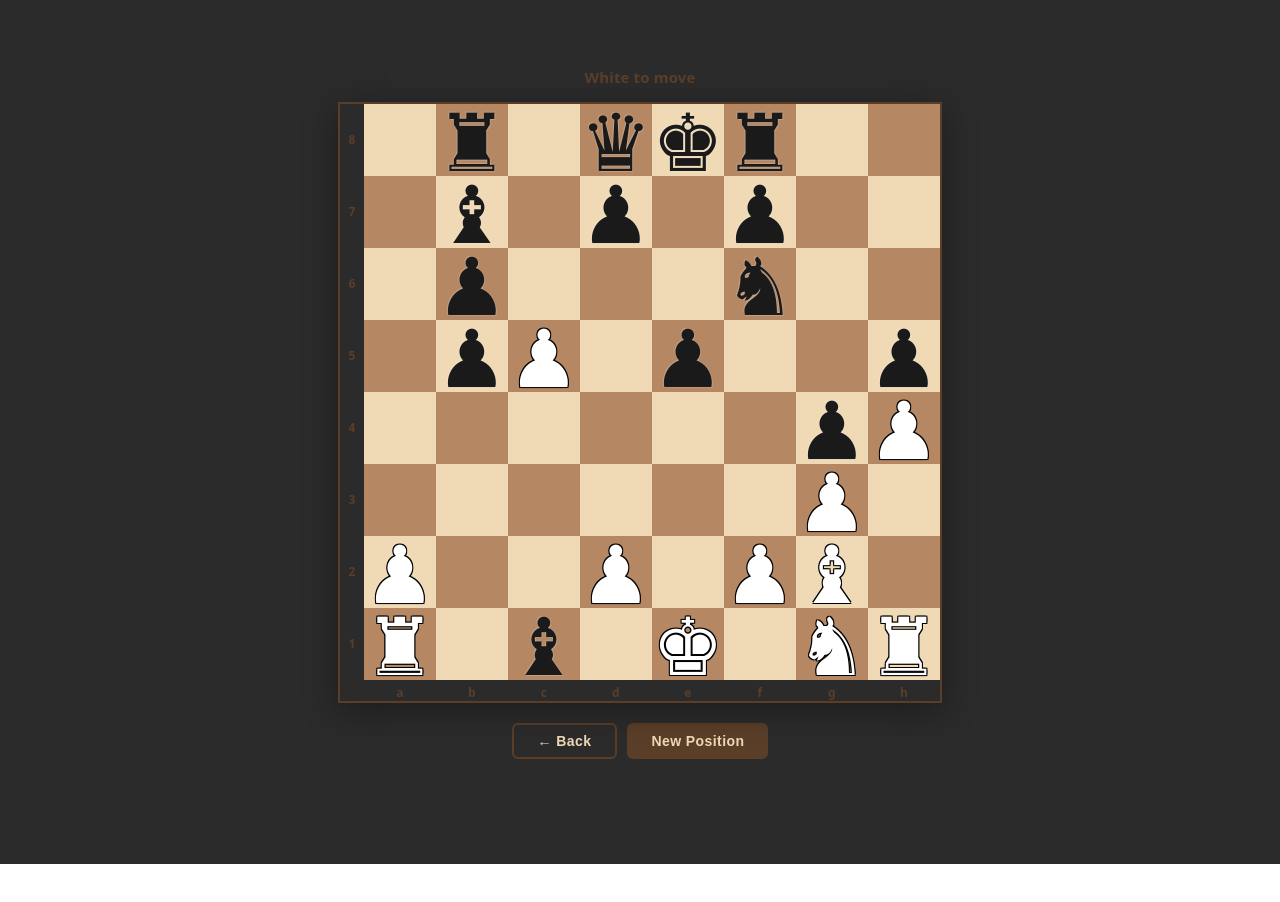
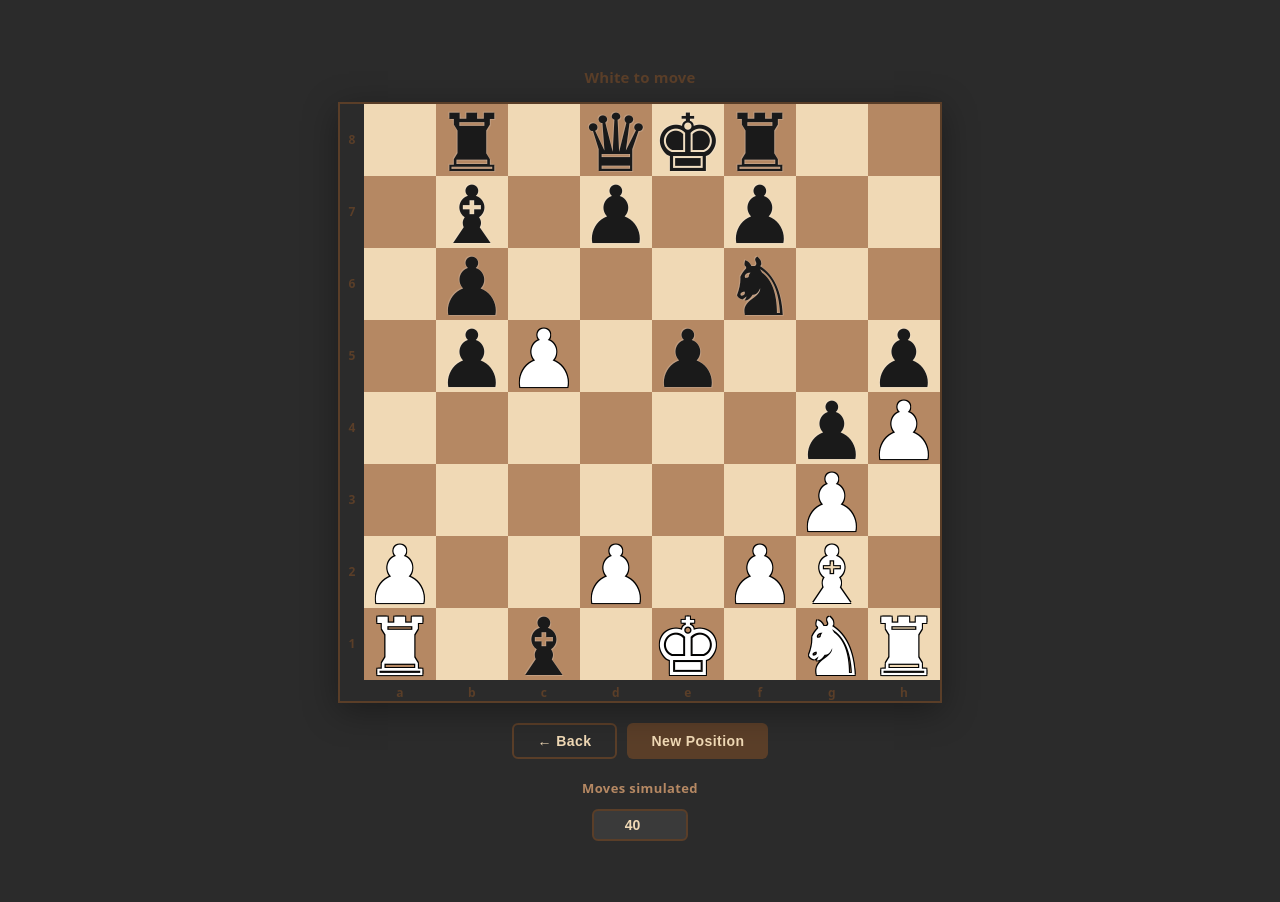
Before and after one commit to johnlouis567/ChessTrainer, a React (Vite) app: page / in a window 1280 px wide. Both pictures are taken after a click on the button "PRACTICE". Shown: the top 902 px of the page. Before the commit the page ends 864 px from the top, so only its background shows below. Built offline with nearby package versions, Linux system fonts and the light colour scheme.

Commit message:
Configuration option for number of moves simulated

```diff
--- a/src/components/ChessBoard.css
+++ b/src/components/ChessBoard.css
@@ -241,3 +241,38 @@
 .btn-back:hover {
   background-color: rgba(240, 217, 181, 0.1);
 }
+
+/* Practice mode: move-count slider */
+
+.practice-config {
+  display: flex;
+  flex-direction: column;
+  align-items: center;
+  gap: 8px;
+  width: 260px;
+}
+
+.practice-config__label {
+  font-size: 13px;
+  font-weight: 600;
+  color: #b58863;
+  letter-spacing: 0.03em;
+}
+
+
+.practice-config__input {
+  width: 72px;
+  padding: 6px 10px;
+  font-size: 14px;
+  font-weight: 600;
+  color: #f0d9b5;
+  background-color: #3a3a3a;
+  border: 2px solid #5a3e28;
+  border-radius: 6px;
+  text-align: center;
+}
+
+.practice-config__input:focus {
+  outline: none;
+  border-color: #7a5538;
+}
--- a/src/components/ChessBoard.tsx
+++ b/src/components/ChessBoard.tsx
@@ -71,7 +71,9 @@ function PromotionPicker({
 }
 
 export function ChessBoard({ mode = BoardMode.Play, onBack }: ChessBoardProps) {
-  const createGame = () => mode === BoardMode.Practice ? ChessBoardFactory.generate() : new Game();
+  const [numMoves, setNumMoves] = useState(40);
+
+  const createGame = () => mode === BoardMode.Practice ? ChessBoardFactory.generate(numMoves) : new Game();
 
   const gameRef = useRef<Game | null>(null);
   if (!gameRef.current) gameRef.current = createGame();
@@ -251,6 +253,19 @@ export function ChessBoard({ mode = BoardMode.Play, onBack }: ChessBoardProps) {
           {mode === BoardMode.Practice ? 'New Position' : 'New Game'}
         </button>
       </div>
+      {mode === BoardMode.Practice && (
+        <div className="practice-config">
+          <label className="practice-config__label">Moves simulated</label>
+          <input
+            type="number"
+            min={1}
+            max={160}
+            value={numMoves}
+            onChange={e => setNumMoves(Math.min(160, Math.max(1, Number(e.target.value))))}
+            className="practice-config__input"
+          />
+        </div>
+      )}
     </div>
   );
 }
```
